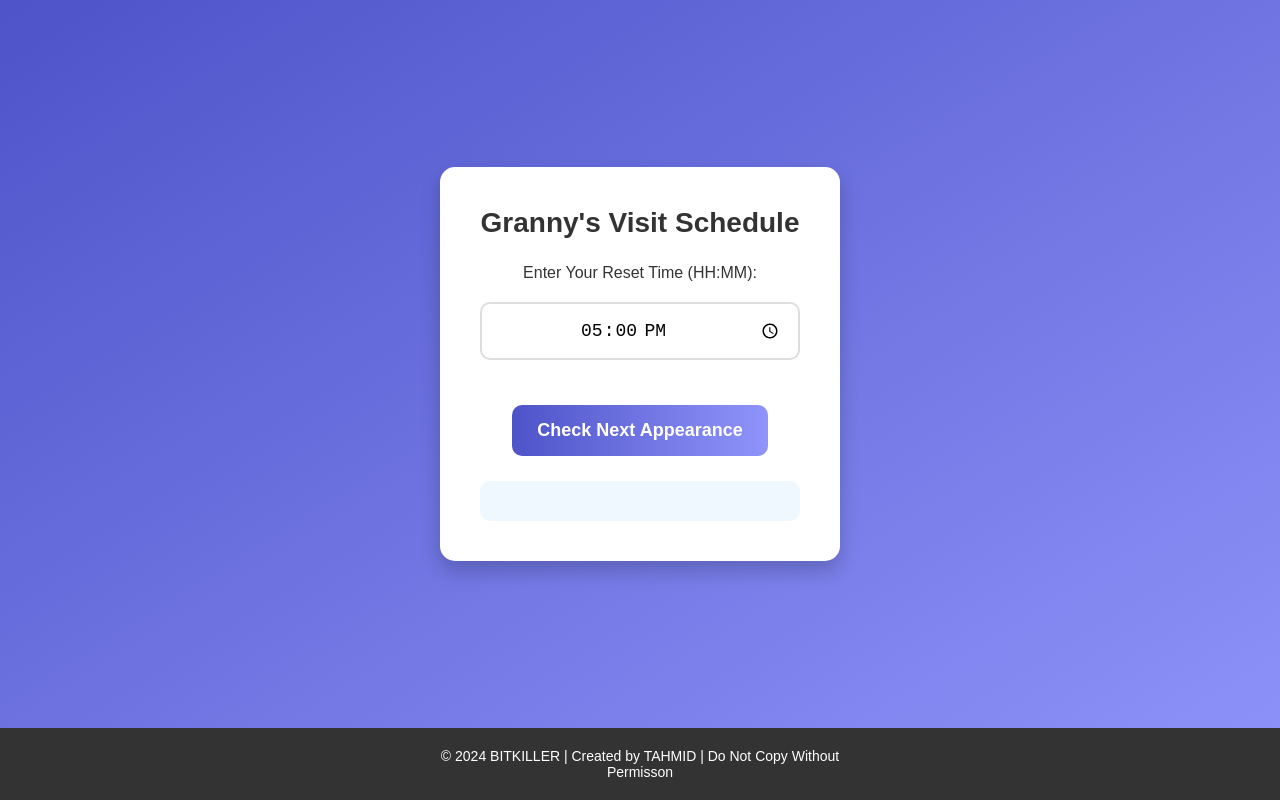
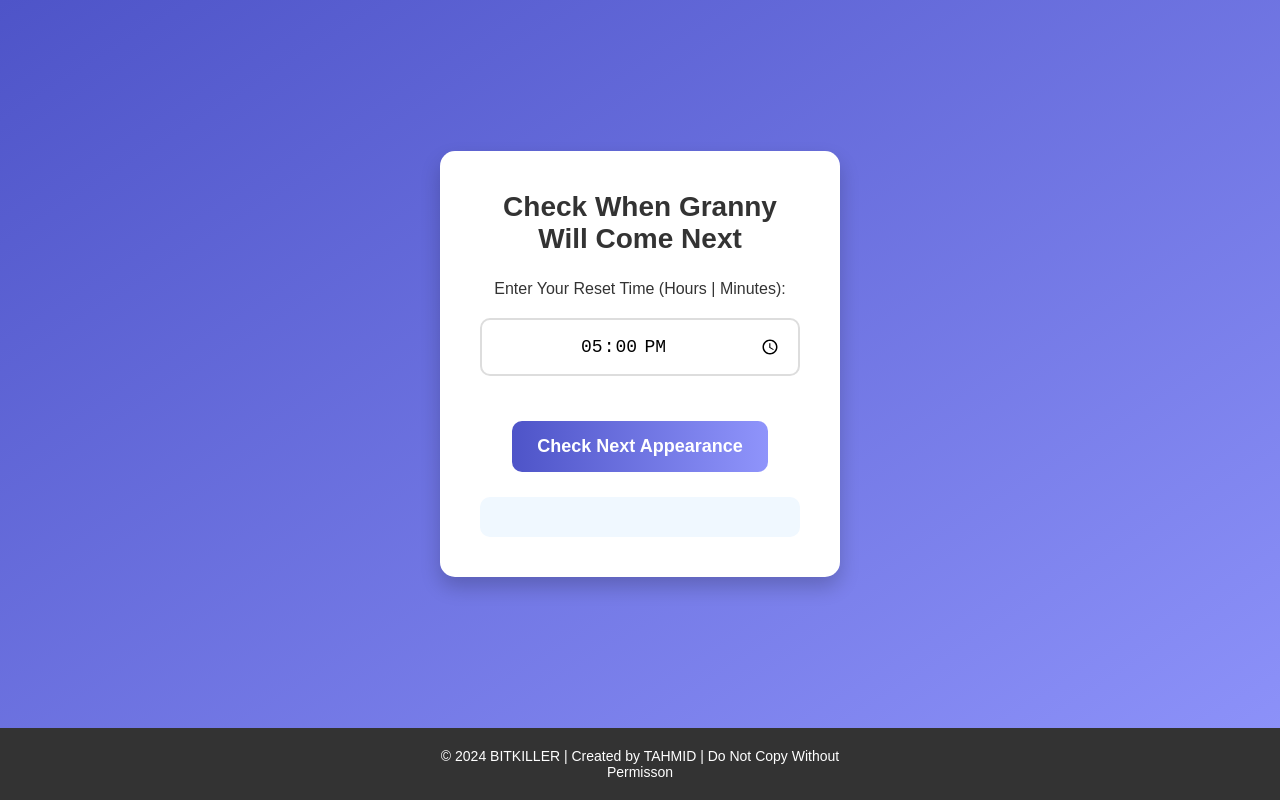
Before and after one commit to thamidrayhan943/Granny, a plain HTML site: page index.html in a window 1280 px wide. Drawn offline with Linux system fonts and the light colour scheme.

Commit message:
Update index.html

```diff
--- a/index.html
+++ b/index.html
@@ -8,9 +8,9 @@
 </head>
 <body>
     <div class="container">
-        <h1>Granny's Visit Schedule</h1>
+        <h1>Check When Granny Will Come Next</h1>
 
-        <label for="reset-time">Enter Your Reset Time (HH:MM):</label>
+        <label for="reset-time">Enter Your Reset Time (Hours | Minutes):</label>
         <input type="time" id="reset-time" value="17:00">
 
         <button id="check-schedule">Check Next Appearance</button>
```
